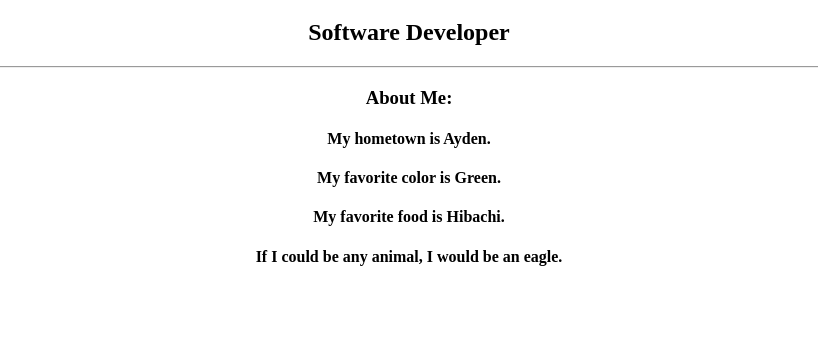
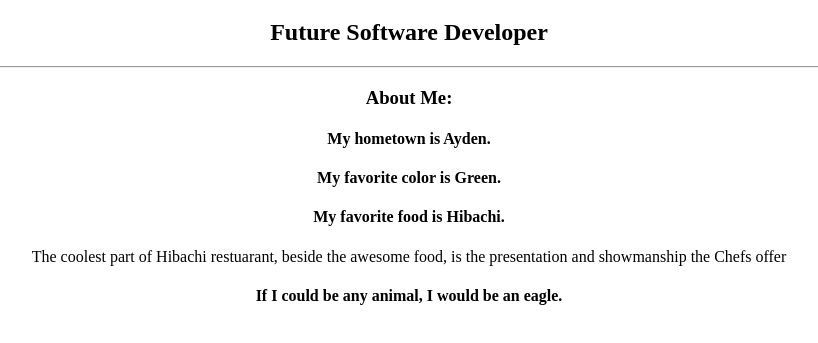
Before and after one commit to PrestonFr21/my-first-project, a plain HTML site: page index.html in a window 1280 px wide. Shown: the part 61-404 px from the top of the page, without its empty margins (231-1049 px from the left). Drawn offline with Linux system fonts and the light colour scheme.

Commit message:
paragraph update

```diff
--- a/index.html
+++ b/index.html
@@ -8,12 +8,13 @@
 		  <body>
 			<div align="center">
 				<h1>Franklin Preston</h1>
-				<h2>Software Developer</h2>
+				<h2>Future Software Developer</h2>
 				<hr>
 				<h3>About Me:</h3>
 					<h4>My hometown is Ayden.</h4>
 					<h4>My favorite color is Green.</h4>
 					<h4>My favorite food is Hibachi.</h4>
+                    <p>The coolest part of Hibachi restuarant, beside the awesome food, is the presentation and showmanship the Chefs offer</p>
 					<h4>If I could be any animal, I would be an eagle.</h4>
 			</div>
 		  </body>
```
